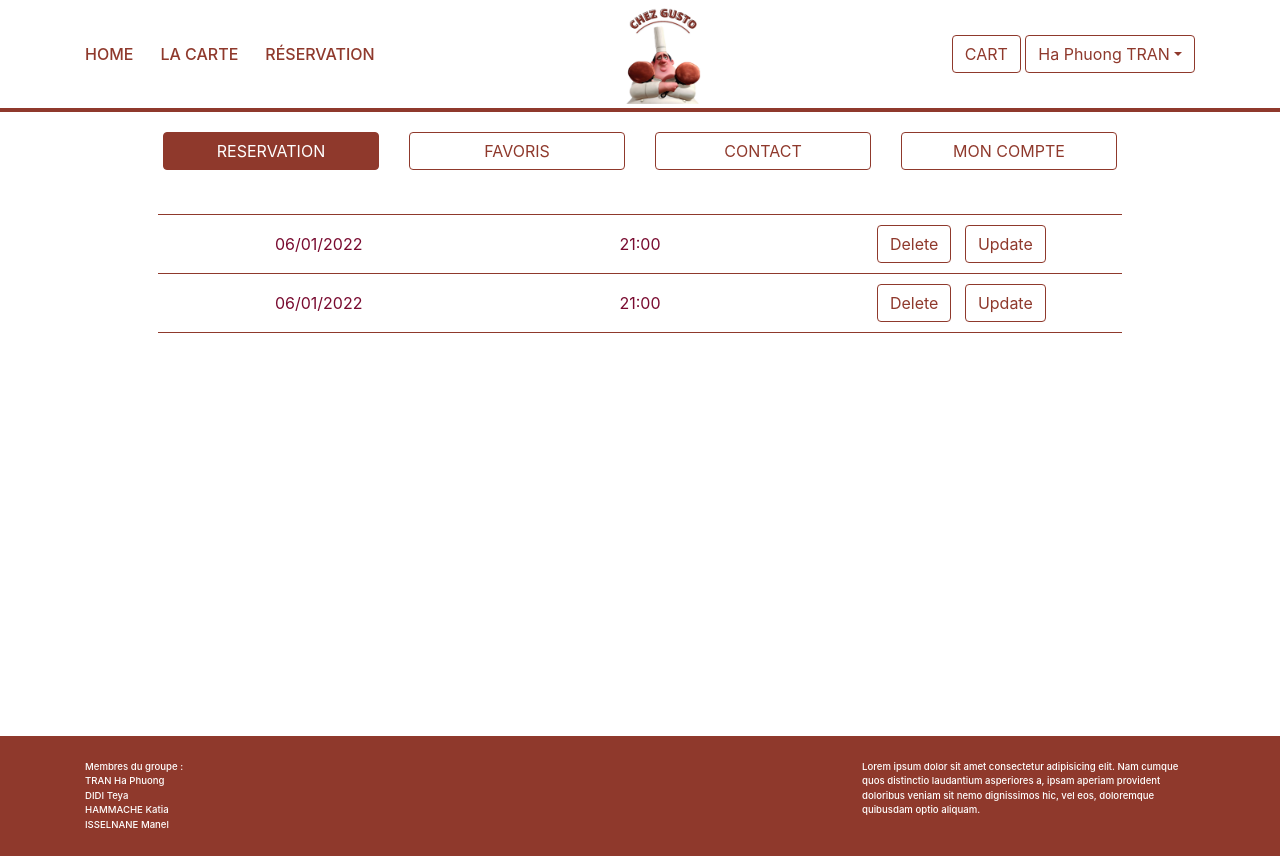
After one commit to ProjetSymfony1/Projet, a Symfony app: template templates/user/reservationHistory.html.twig in a window 1280 px wide. The commit adds this page. Run offline with Twig, Linux system fonts and the light colour scheme; the template is opened without the code that fills it, so the values that code supplies are empty; some libraries are stand-ins or nearby versions.

Commit message:
user reservation history

```diff
--- a/public/css/style.css
+++ b/public/css/style.css
@@ -113,3 +113,25 @@ a{
 {
     display: inline;
 }
+
+.historyTable
+{
+    width: 100%;
+}
+
+.historyTable tr
+{
+    border-bottom: #8f392c 1px solid;
+    border-top: #8f392c 1px solid;
+
+
+}
+
+.historyTable td
+{
+    padding: 10px 5px;
+    width: 33%;
+    color: #790b30;
+    text-align: center;
+
+}
--- a/src/Controller/UserController.php
+++ b/src/Controller/UserController.php
@@ -43,4 +43,10 @@ class UserController extends AbstractController
     public function reserver() :Response{
         return $this->render('user/reservation.html.twig');
     }
+    /**
+     * @Route("/user/reservationHistory", name="user-reserver-history")
+     */
+    public function reserverHistory() :Response{
+        return $this->render('user/reservationHistory.html.twig');
+    }
 }
--- a/templates/user/baseUser.html.twig
+++ b/templates/user/baseUser.html.twig
@@ -35,7 +35,7 @@
             <div class="dropdown">
                 <button class="btn btn-outline-primary dropdown-toggle" type="button" id="dropdownMenuButton" data-toggle="dropdown" aria-haspopup="true" aria-expanded="false">Ha Phuong TRAN</button>
                 <div class="dropdown-menu" aria-labelledby="dropdownMenuButton">
-                    <a class="dropdown-item" href="#">Reservations</a>
+                    <a class="dropdown-item" href = {{ path('user-reserver-history') }}>Reservations</a>
                     <a class="dropdown-item" href="#">Favoris</a>
                     <a class="dropdown-item" href = {{ path('user-contactForm') }}>Contact</a>
                     <a class="dropdown-item" href = {{ path('user-updateForm') }}>Mon compte</a>
--- /dev/null
+++ b/templates/user/reservationHistory.html.twig
@@ -0,0 +1,49 @@
+{% extends 'user/baseUser.html.twig' %}
+
+{% block title %}FormContact User{% endblock %}
+
+{% block body %}
+    <div class="container-fluid content" style="width: 80%; margin: auto;">
+        <div  style="padding: 20px;">
+            <div class="row justify-content-around">
+                <div class="col-3 text-center" >
+                    <a href = {{ path('user-reserver-history') }}    class="btn btn-outline-primary btn-block active" role = "button">RESERVATION</a> &nbsp;&nbsp;
+                </div>
+                <div class="col-3 text-center">
+                    <a href = "#" class="btn btn-outline-primary btn-block" role = "button">FAVORIS</a> &nbsp;&nbsp;
+                </div>
+                <div class="col-3 text-center">
+                    <a href = {{ path('user-contactForm') }}  class="btn btn-outline-primary btn-block text-button" role = "button" >
+                    CONTACT</a> &nbsp;&nbsp;
+                </div>
+                <div class="col-3 text-center">
+                    <a href = {{ path('user-updateForm') }}  class="btn btn-outline-primary btn-block text-nowrap" role = "button">MON COMPTE</a>
+                </div>
+            </div>
+        </div>
+
+        <div class="col-12">
+            <form>
+                <table class="historyTable">
+                    <tr>
+                        <td>06/01/2022</td>
+                        <td>21:00</td>
+                        <td>
+                            <a href ="#"  class="btn btn-outline-primary" role = "button" id="">Delete</a>&nbsp;&nbsp;
+                            <a href ="#"  class="btn btn-outline-primary" role = "button" id="">Update</a>
+                        </td>
+                    </tr>
+                    <tr>
+                        <td>06/01/2022</td>
+                        <td>21:00</td>
+                        <td>
+                            <a href ="#"  class="btn btn-outline-primary" role = "button" id="">Delete</a>&nbsp;&nbsp;
+                            <a href ="#"  class="btn btn-outline-primary" role = "button" id="">Update</a>
+                        </td>
+                    </tr>
+                </table>
+            </form>
+        </div>
+    </div>
+
+{% endblock %}
--- a/templates/user/updateInfoClient.html.twig
+++ b/templates/user/updateInfoClient.html.twig
@@ -7,7 +7,7 @@
         <div  style="padding: 20px;">
             <div class="row justify-content-around">
                 <div class="col-3 text-center" >
-                    <a href = "#"   class="btn btn-outline-primary btn-block" role = "button">RESERVATION</a> &nbsp;&nbsp;
+                    <a href = {{ path('user-reserver-history') }}   class="btn btn-outline-primary btn-block" role = "button">RESERVATION</a> &nbsp;&nbsp;
                 </div>
                 <div class="col-3 text-center">
                     <a href = "#" class="btn btn-outline-primary btn-block" role = "button">FAVORIS</a> &nbsp;&nbsp;
```
Also changed, not shown: 7 other files.
